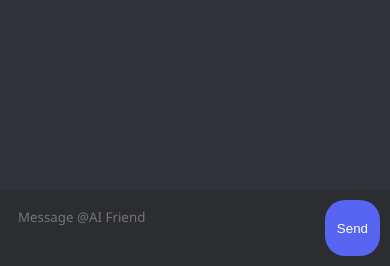
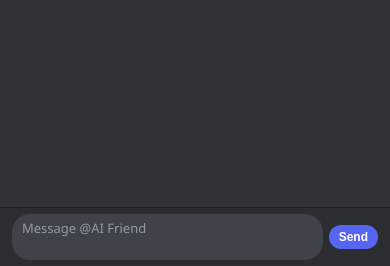
Before and after one commit to Zarif-Rashid/DisChatLM, a Flask app: page / in a window 390 px wide. Shown: the part 578-844 px from the top of the page. Run offline with Flask 3, Linux system fonts and the light colour scheme.

Commit message:
- Add custom username support with configurable display names - Implement animated typing indicator with configurable response delay - Add emoji system with custom image support and :emoji: syntax - Create modern Discord-inspired UI with rounded elements and dark theme - Add responsive design for mobile and tablet compatibility - Implement compact typing indicator and input areas - Add proper gitignore for config files and Python cache - Include comprehensive emoji configuration system with README - Add smooth animations and hover effects throughout interface - Implement proper message grouping with timestamps and avatars - Add custom scrollbar styling for better visual consistency - Include settings management for bot name, avatars, and response timing

```diff
--- a/app.py
+++ b/app.py
@@ -15,8 +15,10 @@ def load_config():
     return {
         "bot_name": "AI Friend",
         "bot_avatar": "/static/default_bot.png",
+        "user_name": "You",
         "user_avatar": "/static/user.png",
-        "model": "llama3"
+        "model": "llama3",
+        "response_delay": 6
     }
 
 def save_config(config):
@@ -35,6 +37,7 @@ def send_message():
 
     config = load_config()
     model = config.get("model", "llama3")
+    response_delay = config.get("response_delay", 6)
 
     # Call Ollama
     response = ollama.chat(
@@ -42,6 +45,10 @@ def send_message():
         messages=[{"role": "user", "content": user_message}]
     )
     ai_reply = response["message"]["content"]
+
+    # Add artificial delay
+    import time
+    time.sleep(response_delay)
 
     return jsonify({
         "reply": ai_reply,
@@ -54,7 +61,9 @@ def update_settings():
     config = load_config()
     config["bot_name"] = data.get("bot_name", config["bot_name"])
     config["bot_avatar"] = data.get("bot_avatar", config["bot_avatar"])
+    config["user_name"] = data.get("user_name", config["user_name"])
     config["user_avatar"] = data.get("user_avatar", config["user_avatar"])
+    config["response_delay"] = int(data.get("response_delay", config["response_delay"]))
     save_config(config)
     return "Settings updated", 200
 
--- a/static/style.css
+++ b/static/style.css
@@ -1,43 +1,50 @@
 body {
     background-color: #313338;
-    font-family: "gg sans", "Segoe UI", sans-serif;
+    font-family: "gg sans", "Segoe UI", Tahoma, Geneva, Verdana, sans-serif;
     color: #dcddde;
     margin: 0;
+    padding: 0;
 }
 
 #chat-container {
     display: flex;
     flex-direction: column;
     height: 100vh;
+    max-width: 100%;
 }
 
 #chat-window {
     flex: 1;
     overflow-y: auto;
-    padding: 16px;
+    padding: 20px;
+    padding-bottom: 10px;
 }
 
 .message-group {
-    margin-bottom: 12px;
+    margin-bottom: 16px;
+    padding: 2px 0;
 }
 
 .header {
     display: flex;
     align-items: center;
-    margin-bottom: 2px;
+    margin-bottom: 4px;
+    padding: 2px 0;
 }
 
 .avatar {
     width: 40px;
     height: 40px;
     border-radius: 50%;
-    margin-right: 8px;
+    margin-right: 12px;
+    flex-shrink: 0;
 }
 
 .username {
-    font-weight: 500;
+    font-weight: 600;
     color: #ffffff;
-    margin-right: 6px;
+    margin-right: 8px;
+    font-size: 16px;
 }
 
 .badge {
@@ -48,39 +55,73 @@ body {
 .timestamp {
     font-size: 0.75rem;
     color: #72767d;
+    font-weight: 400;
 }
 
 .message-text {
-    margin-left: 48px;
+    margin-left: 52px;
     white-space: pre-wrap;
-    line-height: 1.3;
+    line-height: 1.4;
+    font-size: 15px;
+    color: #dcddde;
+    word-wrap: break-word;
 }
 
 #input-container {
     display: flex;
+    align-items: center;
     background-color: #2b2d31;
-    padding: 10px;
+    padding: 12px 20px;
+    border-top: 1px solid #1e1f22;
+    gap: 10px;
 }
 
 #message-input {
     flex: 1;
-    background: none;
+    background-color: #404249;
     border: none;
-    color: white;
-    padding: 8px;
+    color: #dcddde;
+    padding: 8px 16px;
     resize: none;
-    height: 40px;
+    min-height: 36px;
+    max-height: 120px;
     font-family: inherit;
-    border-radius: 20px;
+    font-size: 15px;
+    border-radius: 18px;
+    outline: none;
+    transition: background-color 0.2s ease;
+}
+
+#message-input:focus {
+    background-color: #454950;
+}
+
+#message-input::placeholder {
+    color: #949ba4;
 }
 
 #send-btn {
     background-color: #5865f2;
     border: none;
     color: white;
-    padding: 8px 12px;
+    padding: 8px 14px;
     cursor: pointer;
-    border-radius: 20px;
+    border-radius: 18px;
+    font-weight: 600;
+    font-size: 14px;
+    transition: background-color 0.2s ease;
+    min-width: 50px;
+    display: flex;
+    align-items: center;
+    justify-content: center;
+}
+
+#send-btn:hover {
+    background-color: #4752c4;
+}
+
+#send-btn:active {
+    background-color: #3c45a5;
 }
 
 .emoji {
@@ -90,3 +131,142 @@ body {
     margin: 0 2px;
     display: inline-block;
 }
+
+/* Scrollbar styling */
+#chat-window::-webkit-scrollbar {
+    width: 8px;
+}
+
+#chat-window::-webkit-scrollbar-track {
+    background: transparent;
+}
+
+#chat-window::-webkit-scrollbar-thumb {
+    background: #1a1b1e;
+    border-radius: 4px;
+}
+
+#chat-window::-webkit-scrollbar-thumb:hover {
+    background: #2e2f32;
+}
+
+/* Typing indicator */
+.typing-indicator {
+    background-color: #2b2d31;
+    padding: 8px 20px;
+    border-top: 1px solid #1e1f22;
+}
+
+.typing-content {
+    display: flex;
+    align-items: center;
+    gap: 8px;
+}
+
+.typing-dots {
+    display: flex;
+    gap: 4px;
+    margin-left: 8px;
+}
+
+.typing-dots span {
+    width: 8px;
+    height: 8px;
+    background-color: #949ba4;
+    border-radius: 50%;
+    animation: typing 1.4s infinite ease-in-out;
+}
+
+.typing-dots span:nth-child(1) {
+    animation-delay: -0.32s;
+}
+
+.typing-dots span:nth-child(2) {
+    animation-delay: -0.16s;
+}
+
+.typing-dots span:nth-child(3) {
+    animation-delay: 0s;
+}
+
+@keyframes typing {
+    0%, 80%, 100% {
+        transform: scale(0.8);
+        opacity: 0.5;
+    }
+    40% {
+        transform: scale(1);
+        opacity: 1;
+    }
+}
+
+.typing-text {
+    color: #949ba4;
+    font-size: 14px;
+    margin-left: 8px;
+}
+
+/* Responsive design */
+@media (max-width: 768px) {
+    #input-container {
+        padding: 8px 16px;
+        gap: 8px;
+    }
+
+    #message-input {
+        padding: 6px 12px;
+        min-height: 32px;
+        max-height: 100px;
+        font-size: 14px;
+    }
+
+    #send-btn {
+        padding: 6px 12px;
+        min-width: 45px;
+        font-size: 13px;
+    }
+
+    .typing-indicator {
+        padding: 6px 16px;
+    }
+
+    .typing-content {
+        gap: 6px;
+    }
+
+    .typing-text {
+        font-size: 13px;
+    }
+}
+
+@media (max-width: 480px) {
+    #input-container {
+        padding: 6px 12px;
+        gap: 6px;
+    }
+
+    #message-input {
+        padding: 5px 10px;
+        min-height: 28px;
+        max-height: 80px;
+        font-size: 13px;
+    }
+
+    #send-btn {
+        padding: 5px 10px;
+        min-width: 40px;
+        font-size: 12px;
+    }
+
+    .typing-indicator {
+        padding: 4px 12px;
+    }
+
+    .typing-content {
+        gap: 4px;
+    }
+
+    .typing-text {
+        font-size: 12px;
+    }
+}
--- a/templates/index.html
+++ b/templates/index.html
@@ -7,6 +7,18 @@
 <body>
     <div id="chat-container">
         <div id="chat-window"></div>
+        <div id="typing-indicator" class="typing-indicator" style="display: none;">
+            <div class="typing-content">
+                <img src="{{ config.bot_avatar }}" class="avatar">
+                <span class="username">{{ config.bot_name }}</span>
+                <div class="typing-dots">
+                    <span></span>
+                    <span></span>
+                    <span></span>
+                </div>
+                <span class="typing-text">is typing...</span>
+            </div>
+        </div>
         <div id="input-container">
             <textarea id="message-input" placeholder="Message @{{ config.bot_name }}"></textarea>
             <button id="send-btn">Send</button>
@@ -80,8 +92,13 @@
             let msg = input.value.trim();
             if (!msg) return;
 
-            appendMessage("user", msg, "{{ config.user_avatar }}", "You", "", new Date().toLocaleTimeString([], {hour: '2-digit', minute:'2-digit'}));
+            appendMessage("user", msg, "{{ config.user_avatar }}", "{{ config.user_name }}", "", new Date().toLocaleTimeString([], {hour: '2-digit', minute:'2-digit'}));
             input.value = "";
+
+            // Show typing indicator
+            const typingIndicator = document.getElementById("typing-indicator");
+            typingIndicator.style.display = "block";
+            chatWindow.scrollTop = chatWindow.scrollHeight;
 
             let res = await fetch("/send_message", {
                 method: "POST",
@@ -89,6 +106,9 @@
                 body: JSON.stringify({message: msg})
             });
             let data = await res.json();
+
+            // Hide typing indicator
+            typingIndicator.style.display = "none";
 
             appendMessage("bot", data.reply, "{{ config.bot_avatar }}", "{{ config.bot_name }}", "", data.timestamp);
         }
```
